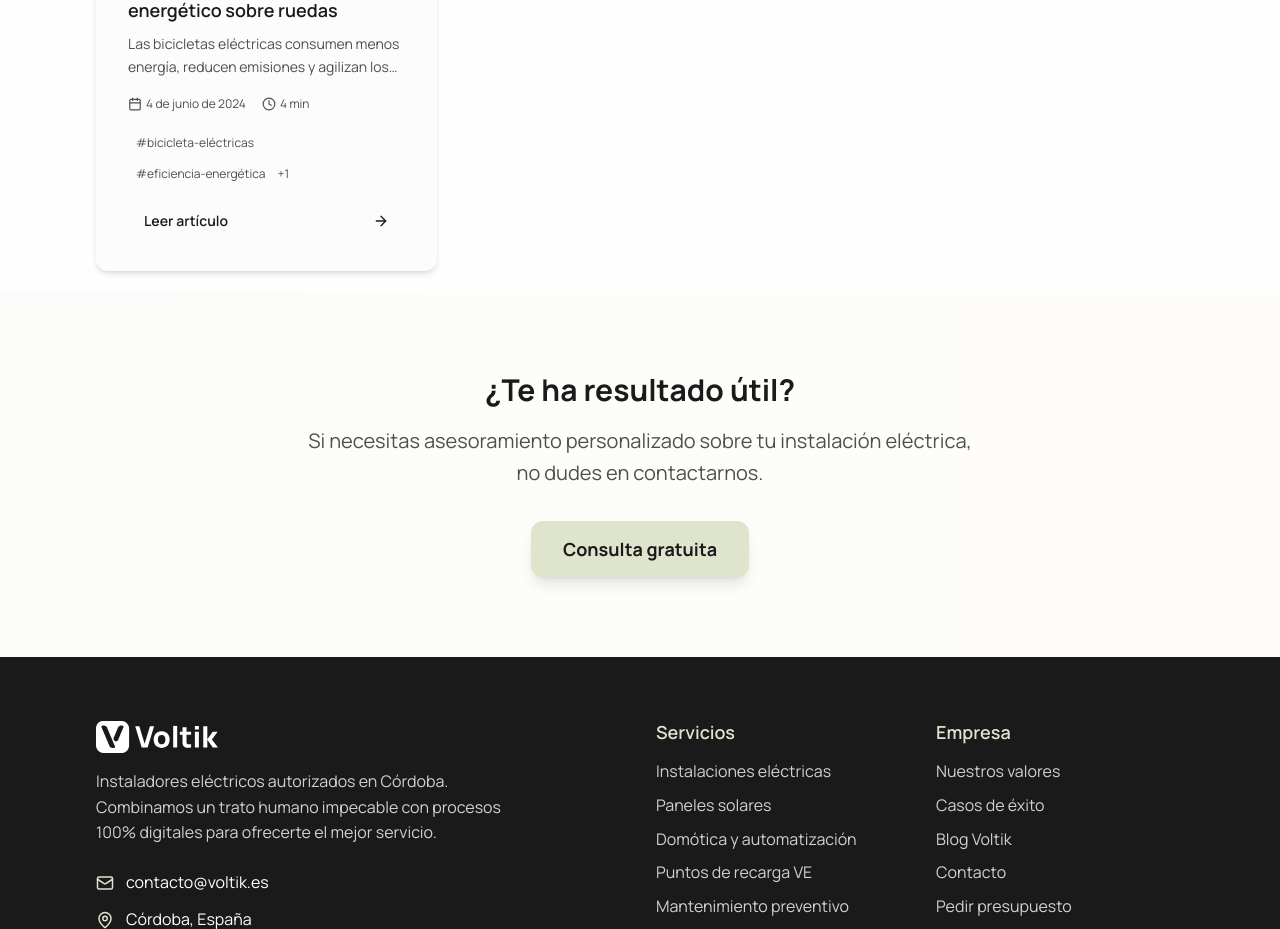
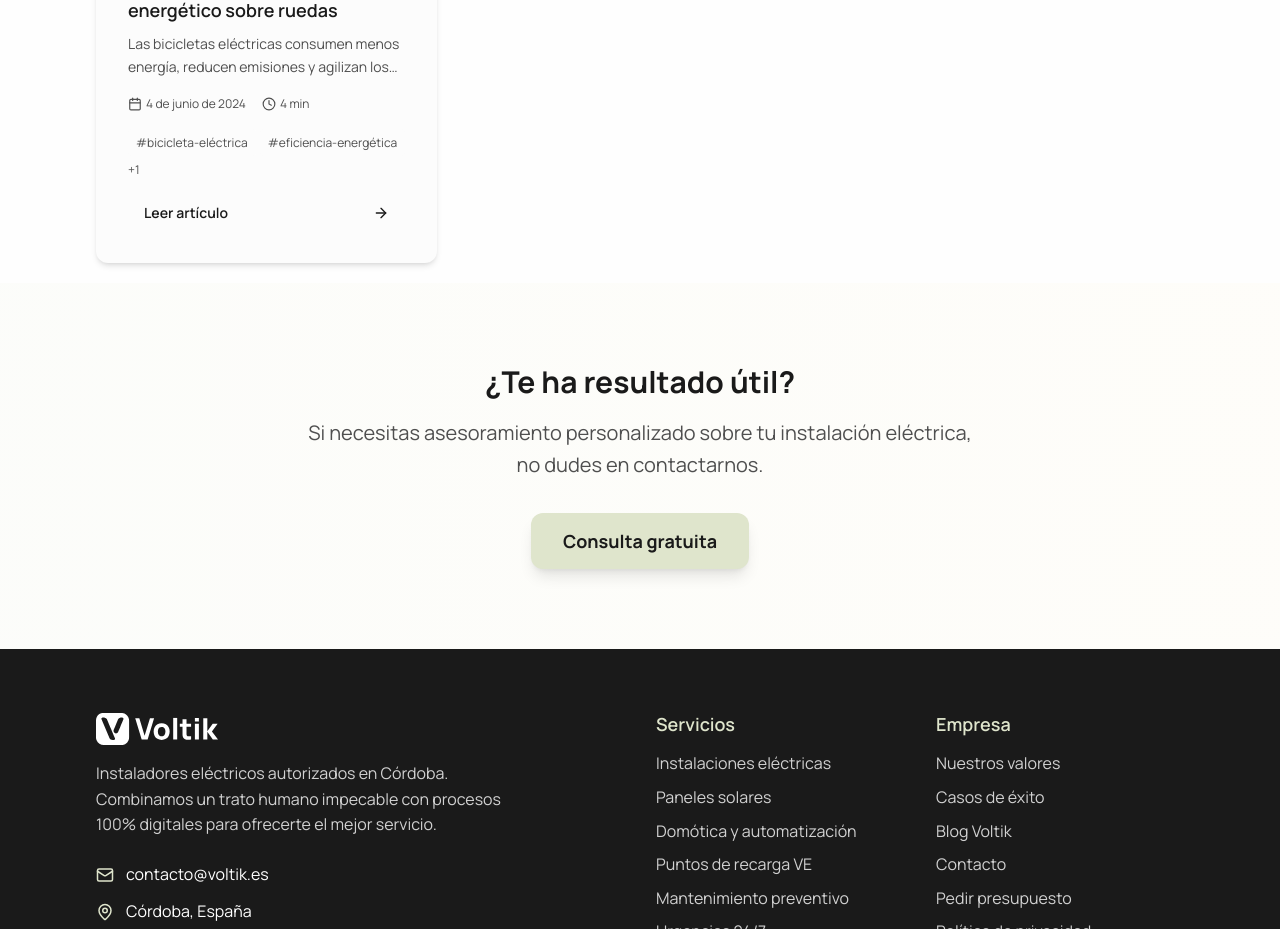
Before and after one commit to Medu-coder/voltik.es, a React (Vite) app: page /blog in a window 1280 px wide. Shown: the part 1314-2243 px from the top of the page. Built offline with nearby package versions, Linux system fonts and the light colour scheme.

Commit message:
ajuste blog

```diff
--- a/src/data/blogPosts.ts
+++ b/src/data/blogPosts.ts
@@ -101,7 +101,7 @@ const blogPosts: BlogPost[] = [
   date: '2024-06-04',
   readTime: '4 min',
   category: 'Movilidad Eléctrica',
-  tags: ['bicicleta-eléctricas', 'eficiencia-energética', 'movilidad-urbana'],
+  tags: ['bicicleta-eléctrica', 'eficiencia-energética', 'movilidad-urbana'],
   featured: false,
   image: '/blog/bicicletas-electricas-y-ahorro-energia_image.png',
   ctaLabel: 'Consulta cómo pasarte a la movilidad eléctrica',
@@ -154,7 +154,7 @@ const blogPosts: BlogPost[] = [
   category: 'Movilidad Eléctrica',
   tags: ['bicicleta-eléctrica', 'movilidad-urbana', 'eficiencia-energética'],
   featured: true,
-  image: '/blog/bici-electrica-vs-convencional-que-conviene-mas.png',
+  image: '/blog/bici-electrica-vs-convencional-que-conviene-mas_image.png',
   ctaLabel: 'Contáctanos para asesorarte sobre movilidad eléctrica',
   ctaLink: '/#contacto'
 },
```
